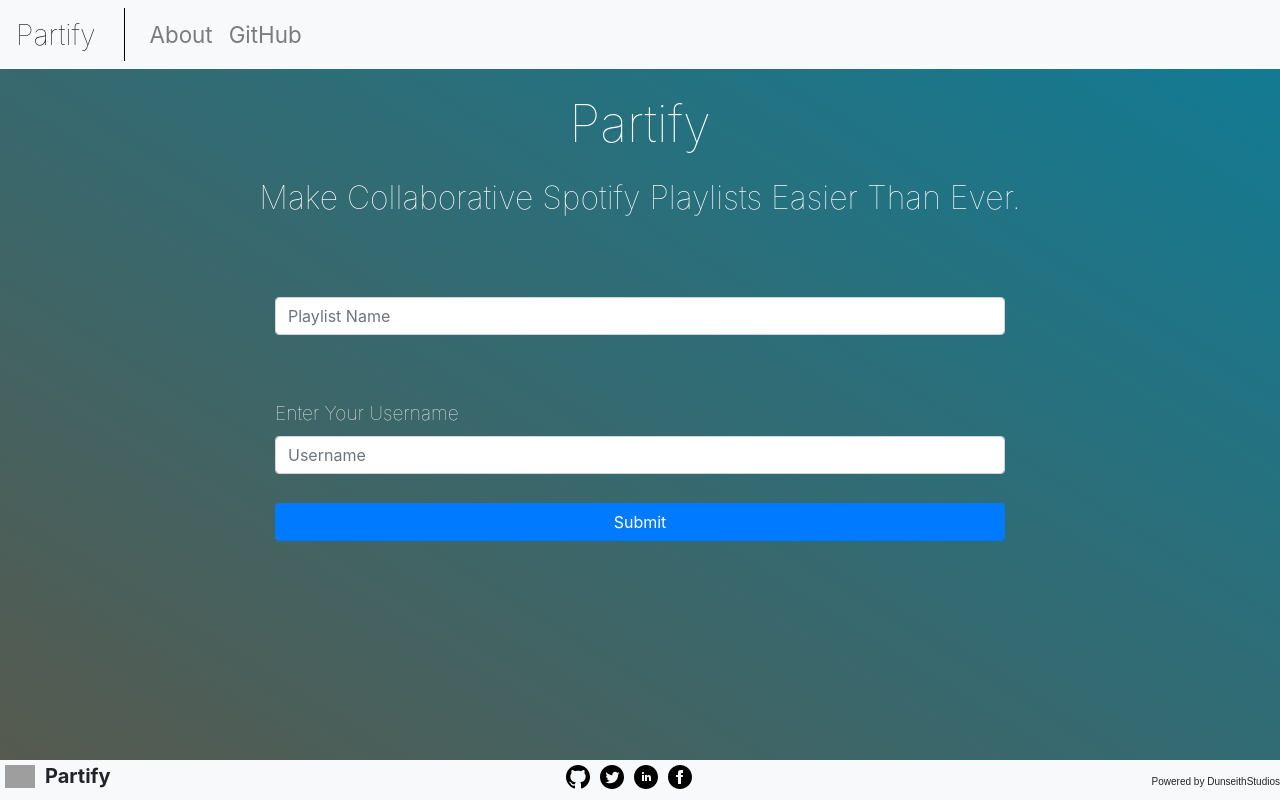
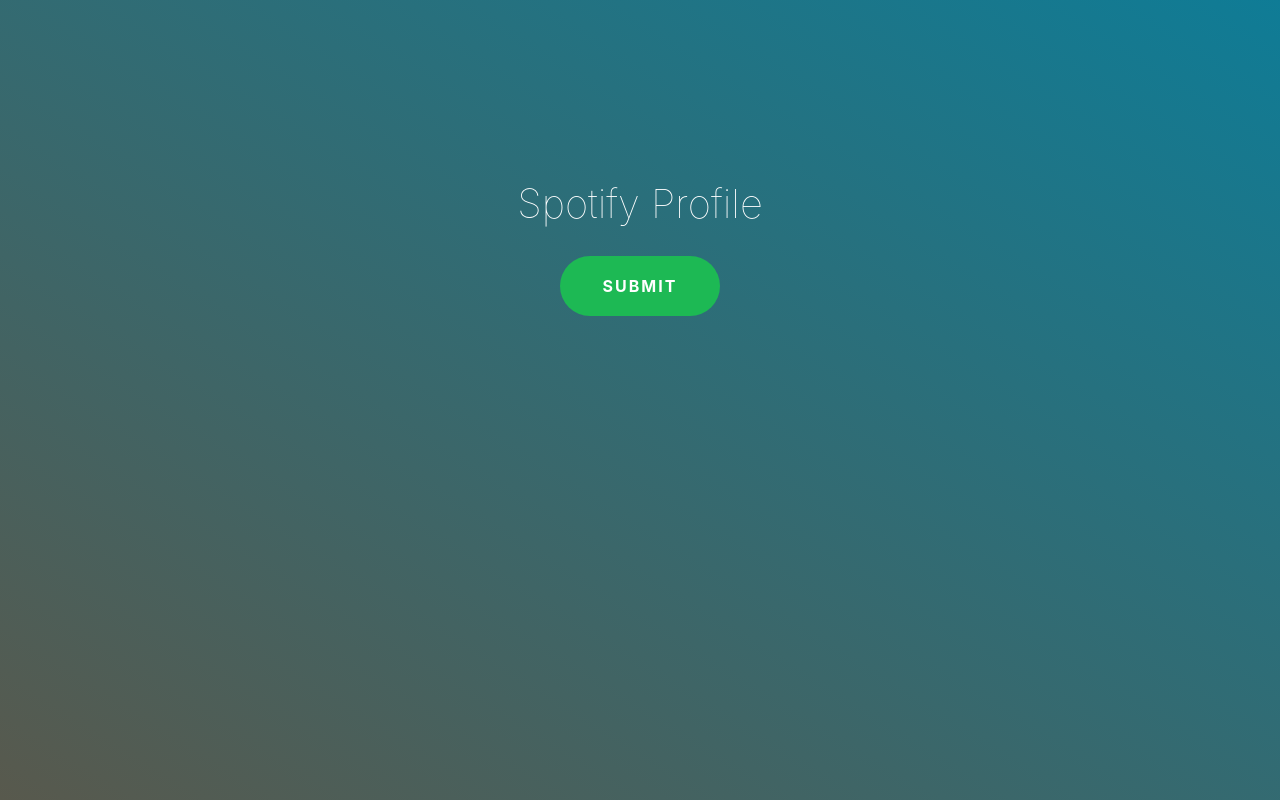
Before and after one commit to KenanRustamov/Partify, a React (Create React App) app: page / in a window 1280 px wide. Built offline with nearby package versions, Linux system fonts and the light colour scheme; grey boxes are pictures that could not be loaded.

Commit message:
added redirect and getting auth token

```diff
--- a/src/App.css
+++ b/src/App.css
@@ -28,3 +28,22 @@
     transform: rotate(360deg);
   }
 }
+
+.spotifyButton{
+  width: 100px;
+  display: inline-block;
+  background-color: rgb(29, 185, 84);
+  color: rgb(255, 255, 255) !important;
+  min-width: 160px;
+  font-weight: 700;
+  letter-spacing: 2px;
+  text-transform: uppercase;
+  text-align: center;
+  border-radius: 30px !important;
+  padding: 17px 35px;
+  margin: 20px 0px 70px;
+}
+
+.buttonWrapper :hover {
+  background-color: rgb(30, 215, 96) !important;
+}
--- a/src/App.tsx
+++ b/src/App.tsx
@@ -1,17 +1,32 @@
-import React, { useState } from "react";
+import React, { useState, useEffect } from "react";
 import Navigation from './components/Navigation';
 import "./App.css";
 import InputForm from './components/InputForm';
 import Footer from "./Footer";
 import UsernameForm from './components/UsernameForm';
 import './App.css';
-
+import Button from 'react-bootstrap/Button';
 
 function App() {
-
+  //window.location.replace("https://accounts.spotify.com/authorize?client_id=acdd403ce33c48ea83e77b0f86a0d40f&redirect_uri=http://localhost:3000/callback/&scope=user-read-private%20user-read-email&response_type=token&state=123")
+  const [displaySpotifyLogin, setDisplaySpotifyLogin ] = useState(true);
   const [playlistName, setPlaylistName] = useState('');
   const [username, setUsername] = useState('');
+  const [token, setToken] = useState("");
+  const authEndPoint: string = "https://accounts.spotify.com/authorize?";
+  const clientId: string = "acdd403ce33c48ea83e77b0f86a0d40f";
+  const redirectUri: string = "http://localhost:3000/";
+  const scopes: string[] = [
+    "user-read-email"
+  ]
 
+  useEffect(() =>{
+    if(window.location.hash.includes("access_token")) {
+      setDisplaySpotifyLogin(false);
+      setToken(window.location.hash.split("&")[0].split("=")[1]);
+
+  }},[])
+  console.log(token);
   const handleUserData = ({playlistName, username}: any) => {
     setPlaylistName(playlistName);
     setUsername(username);
@@ -31,9 +46,20 @@
   const createForm = () => {
     return userDataProvided() ? <UsernameForm/> : <InputForm handleUserData={handleUserData}/>
   }
-
+  console.log(displaySpotifyLogin);
 
   return (
+    displaySpotifyLogin ? (
+    <div >
+      <h1 className = "title padding-top-bg">Spotify Profile</h1>
+      <div className="center buttonWrapper">
+        {<a href = {`${authEndPoint}client_id=${clientId}&redirect_uri=${redirectUri}&scope=${scopes.join("%20")}&response_type=token`} type="submit" className="btn margin-top-sm spotifyButton" onClick = {()=> {setDisplaySpotifyLogin(false)}}>
+          Submit
+        </a>
+        }
+      </div>
+    </div>) :
+    (
     <div className="App">
       <Navigation />
       <div className="container">
@@ -46,7 +72,7 @@
       </div>
     <Footer></Footer>
     </div>
-      )
+  ))
 }
 
 export default App;
--- a/src/components/InputForm.tsx
+++ b/src/components/InputForm.tsx
@@ -7,8 +7,8 @@
   const [playlistName, setPlaylistName] = useState('');
   const [username, setUsername] = useState('');
 
-  const handleSubmit = (e: any) => {
-    e.preventDefault();
+  const handleSubmit = (event: any) => {
+    event.preventDefault();
     handleUserData({playlistName, username})
     setPlaylistName('');
     setUsername('');
@@ -23,9 +23,7 @@
       </div>
 
       <div className="row justify-content-center">
-        <Form.Group className="pt-5 color-white col-md-8 text-md">
-          <Form.Label className="font-weight-lt">Enter Your Username</Form.Label>
-          <Form.Control type="text" placeholder="Username" value={username} onChange={(e:any) => setUsername(e.target.value)} required/>
+        <Form.Group className="color-white col-md-8 text-md">
             <div className="center">
               <Button type="submit" className="btn btn-primary btn-block margin-top-sm">
                 Submit
--- a/src/index.css
+++ b/src/index.css
@@ -12,8 +12,6 @@
 
   height: 100%;
   background: #0F7C96;
-  background: -webkit-linear-gradient(top right, #0F7C96, #58594D);
-  background: -moz-linear-gradient(top right, #0F7C96, #58594D);
   background: linear-gradient(to bottom left, #0F7C96, #58594D);
 }
 
```
